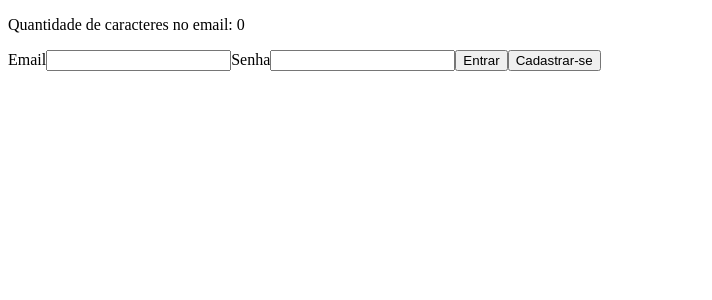
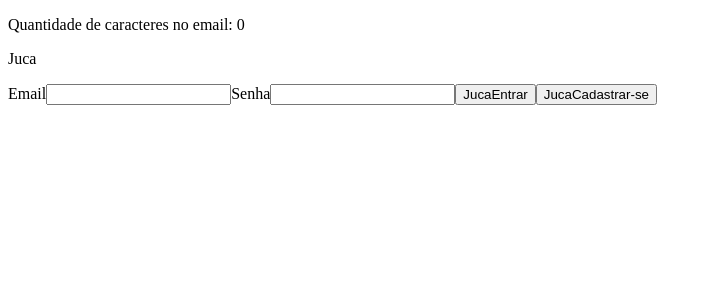
Before and after one commit to G3r4ldo/projeto-react, a React (Create React App) app: page /entrar in a window 1280 px wide. Shown: the top 300 px of the page, without its empty margins (0-712 px from the left). Built offline with nearby package versions, Linux system fonts and the light colour scheme.

Commit message:
Utilizando useContext

```diff
--- a/src/App/pages/dashboard/Dashboard.tsx
+++ b/src/App/pages/dashboard/Dashboard.tsx
@@ -1,15 +1,20 @@
 import React from 'react';
 import {Link} from 'react-router-dom';
-import { useRef } from 'react';
+import { useRef, useContext } from 'react';
+import { UsuarioLogadoContext } from '../../shared/contexts';
 
 export const Dashboard = () => {
 
   const counterRef = useRef({counter: 0});
 
+  const usuarioLogadoContext = useContext(UsuarioLogadoContext);
+
 return (
     <div>
 
     <p>Dashboard</p>
+
+    <p>{usuarioLogadoContext.nomeDoUsuario}</p>
 
     <p>Contador: {counterRef.current.counter}</p>
 
--- a/src/App/pages/login/Login.tsx
+++ b/src/App/pages/login/Login.tsx
@@ -1,4 +1,5 @@
-import { useCallback, useEffect, useMemo, useRef, useState } from "react";
+import { useCallback, useContext, useEffect, useMemo, useRef, useState } from "react";
+import { UsuarioLogadoContext } from "../../shared/contexts";
 
 import { ButtonLogin } from "./componentes/ButtonLogin";
 import { InputLogin } from "./componentes/InputLogin";
@@ -7,6 +8,8 @@
 
     //use ref pode ser usado para armazenar um caminho html, como por exemplo uma input
     const  inputPasswordRef = useRef<HTMLInputElement>(null);
+
+    const usuarioLogadoContext = useContext(UsuarioLogadoContext);
 
     const [email, setEmail] = useState('');
     const [password, setPassword] = useState('');
@@ -39,6 +42,7 @@
        <div>
         <form>
 <p>Quantidade de caracteres no email: {emailLength}</p>
+<p>{usuarioLogadoContext.nomeDoUsuario}</p>
 
             <InputLogin
             label="Email"
--- a/src/App/pages/login/componentes/ButtonLogin.tsx
+++ b/src/App/pages/login/componentes/ButtonLogin.tsx
@@ -1,4 +1,5 @@
-import React from "react";
+import React, { useContext } from "react";
+import { UsuarioLogadoContext } from "../../../shared/contexts";
 
 
 interface IButtonLoginProps {
@@ -12,11 +13,15 @@
 
 }
 
+
+
 export const ButtonLogin: React.FC<IButtonLoginProps> = ({type,onClick, children}) =>{
+
+    const {nomeDoUsuario} = useContext(UsuarioLogadoContext);
 
 return (
 <button type={type} onClick={onClick}>
-{children}
+{nomeDoUsuario}{children}
 </button>
 
 )
--- a/src/App/shared/contexts/UsuarioLogado.tsx
+++ b/src/App/shared/contexts/UsuarioLogado.tsx
@@ -8,7 +8,7 @@
 
 
 
- const UsuarioLogadoContext = createContext<IUsuarioLogadoContextData>({} as IUsuarioLogadoContextData);
+ export const UsuarioLogadoContext = createContext<IUsuarioLogadoContextData>({} as IUsuarioLogadoContextData);
 
 
  interface IUsuarioLogadoProviderProps{
@@ -20,7 +20,7 @@
 
     return (
 
-        <UsuarioLogadoContext.Provider value={{nomeDoUsuario: 'Admin'}}>
+        <UsuarioLogadoContext.Provider value={{nomeDoUsuario: 'Juca'}}>
 
 {children}
         </UsuarioLogadoContext.Provider>
```
